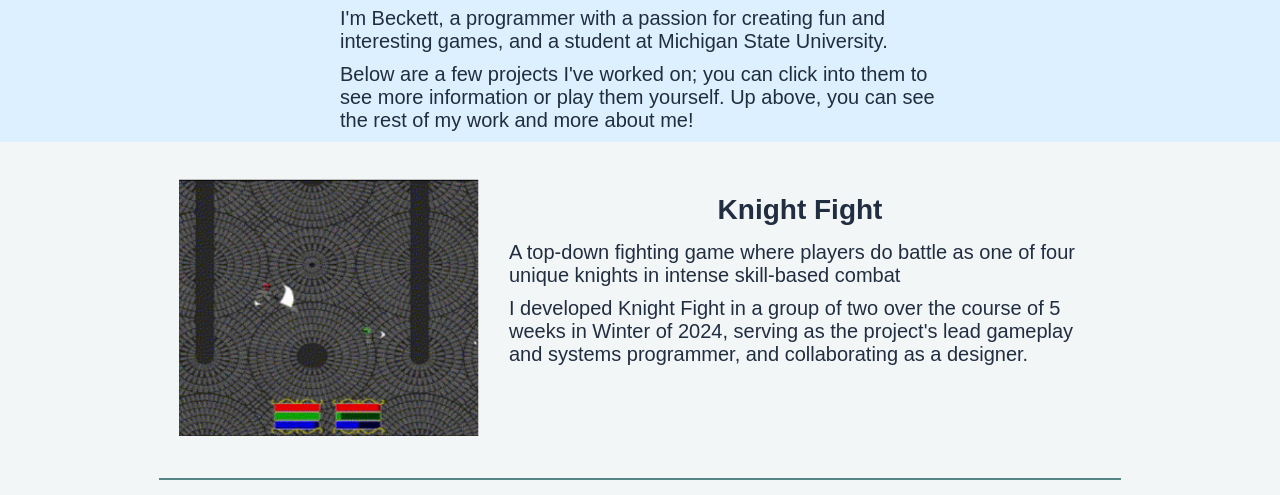
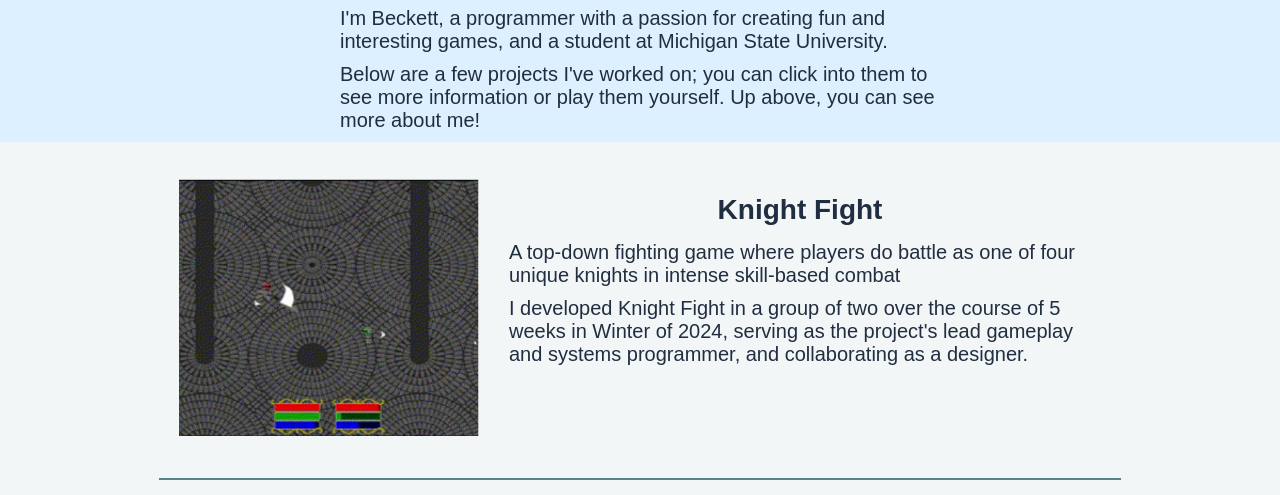
Before and after one commit to TophatController917/portfolio-site, a plain HTML site: page index.html in a window 1280 px wide. Shown: the part 203-698 px from the top of the page. Drawn offline with Linux system fonts and the light colour scheme.

Commit message:
Victory Lap

```diff
--- a/index.html
+++ b/index.html
@@ -31,7 +31,7 @@
       <div class="text-container">
         <h2>Hello and Welcome!</h2>
         <p>I'm Beckett, a programmer with a passion for creating fun and interesting games, and a student at Michigan State University.</p>
-        <p>Below are a few projects I've worked on; you can click into them to see more information or play them yourself. Up above, you can see the rest of my work and more about me!</p>
+        <p>Below are a few projects I've worked on; you can click into them to see more information or play them yourself. Up above, you can see more about me!</p>
       </div>
     </div>
     <div class="portfolio-summary">
```
